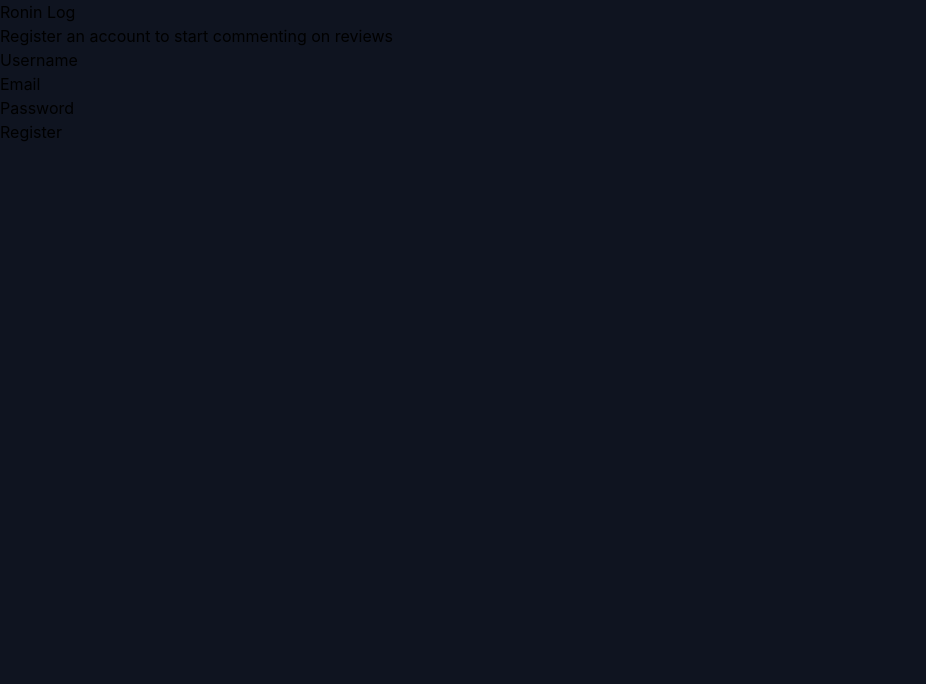
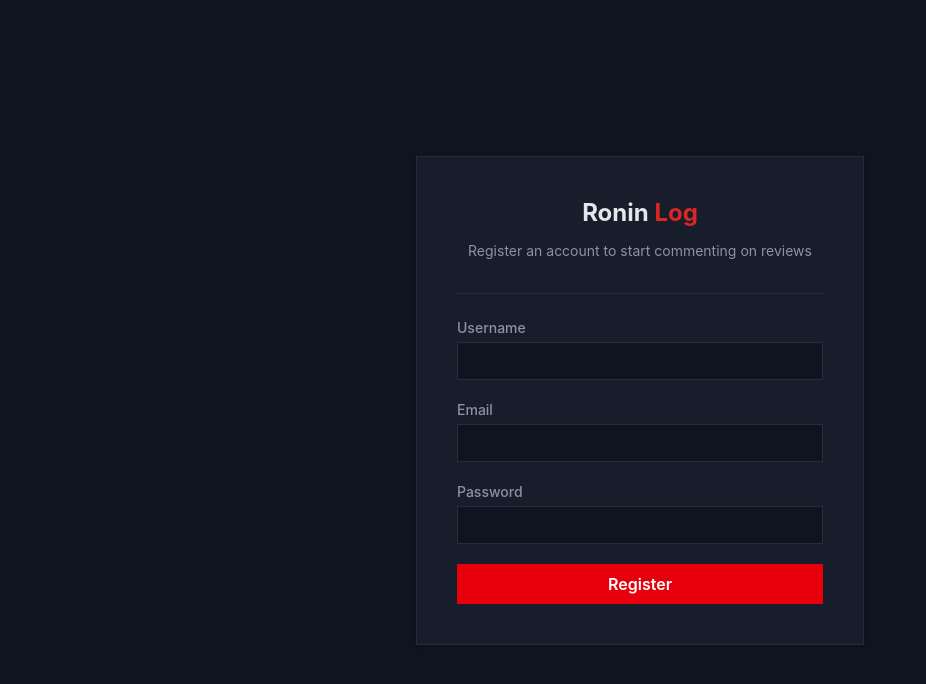
Before and after one commit to Olly-Codes/ronin-log, a React (Vite) app: page /auth/register in a window 1280 px wide. Shown: the top 684 px of the page, without its empty margins (0-926 px from the left). Built offline with nearby package versions, Linux system fonts and the light colour scheme; no server answers.

Commit message:
style: styling register  page

```diff
--- a/src/pages/RegisterPage.tsx
+++ b/src/pages/RegisterPage.tsx
@@ -41,47 +41,76 @@
     };
 
     return (
-        <main>
-            <form onSubmit={handleSubmit}>
-                <header>
-                    <h1>Ronin <span>Log</span></h1>
-                    <p>Register an account to start commenting on reviews</p>
+        <main className="min-h-screen flex items-center justify-center bg-background">
+            <form
+                onSubmit={handleSubmit}
+                className="w-full max-w-xs md:max-w-md bg-surface shadow-sm border border-border p-10"
+            >
+                <header className="text-center mb-8">
+                    <h1 className="text-2xl font-bold text-primary mb-3">
+                        Ronin <span className="text-accent">Log</span>
+                    </h1>
+                    <p className="text-muted text-sm">Register an account to start commenting on reviews</p>
                 </header>
 
-                <section>
-                    <label htmlFor="username">Username</label>
+                <div className="border-t border-border mb-6"></div>
+
+                <section className="mb-5">
+                    <label
+                        htmlFor="username"
+                        className="block text-sm font-medium text-muted mb-1"
+                    >
+                        Username
+                    </label>
                     <input
                         id="username"
                         type="text"
                         value={username}
                         onChange={(e) => setUsername(e.target.value)}
+                        className="w-full bg-background border border-border px-3 py-2 text-sm text-primary focus:outline-none focus:ring-2 focus:ring-accent"
                         required
                     />
                 </section>
 
-                <section>
-                    <label htmlFor="email">Email</label>
+                <section className="mb-5">
+                    <label
+                        htmlFor="email"
+                        className="block text-sm font-medium text-muted mb-1"
+                    >
+                        Email
+                    </label>
                     <input
                         id="email"
                         type="email"
                         value={email}
                         onChange={(e) => setEmail(e.target.value)}
+                        className="w-full bg-background border border-border px-3 py-2 text-sm text-primary focus:outline-none focus:ring-2 focus:ring-accent"
                         required
                     />
                 </section>
 
-                <section>
-                    <label htmlFor="password">Password</label>
+                <section className="mb-5">
+                    <label
+                        htmlFor="password"
+                        className="block text-sm font-medium text-muted mb-1"
+                    >
+                        Password
+                    </label>
                     <input
                         id="password"
                         type="password"
                         value={password}
                         onChange={(e) => setPassword(e.target.value)}
+                        className="w-full bg-background border border-border px-3 py-2 text-sm text-primary focus:outline-none focus:ring-2 focus:ring-accent"
                         required
                     />
                 </section>
 
-                <button type="submit" disabled={submitting}>
+                <button
+                    type="submit"
+                    disabled={submitting}
+                    className="w-full bg-red-600 text-white font-semibold py-2 hover:bg-accent-hover disabled:opacity-50 disabled:cursor-not-allowed transition-colors duration-300"
+                >
                     {submitting ? "Creating account..." : "Register"}
                 </button>
             </form>
```
